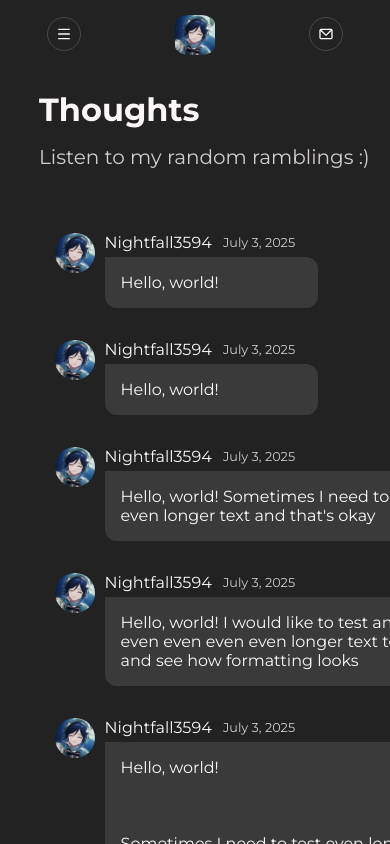
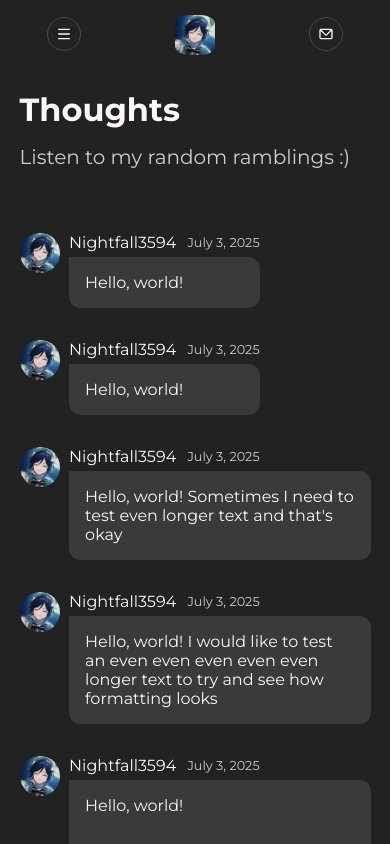
Before and after one commit to Nightfall3594/nightfall-is-a-dev, a React (Vite) app: page /thoughts in a window 390 px wide. Shown: the top 844 px of the page. Built offline with nearby package versions, Linux system fonts and the light colour scheme.

Commit message:
fix(thoughts-page): fix mobile responsiveness for small screens

```diff
--- a/src/components/pages/thoughts/thought-item.css
+++ b/src/components/pages/thoughts/thought-item.css
@@ -2,6 +2,7 @@
     display: flex;
     flex-direction: row;
     margin: 1rem 0;
+    position: relative;
 }
 
 .thought-item__pfp {
@@ -25,17 +26,12 @@
 .thought-item__date {
     font-size: 0.8rem;
     color: var(--muted-text);
-}
-
-.thought-item__content {
-
+    text-wrap: nowrap;
 }
 
 .thought-item__text {
     background-color: var(--lighter-bg);
     padding: 1rem;
     border-radius: 0 12px 12px 12px;
-    width: 100%;
-    max-width: 95%;
     white-space: pre-line; /* Make line breaks literal */
 }
--- a/src/components/pages/thoughts/thoughts.css
+++ b/src/components/pages/thoughts/thoughts.css
@@ -1,11 +1,11 @@
 
 .thoughts {
-    margin: 5% 10%;
+    margin: 5%;
 }
 
 .thoughts-title__container {
     margin-bottom: 3rem;
-    width: 60%;
+    width: 100%;
     margin-left: auto;
     margin-right: auto;
     min-width: 400px;
@@ -23,13 +23,31 @@
 }
 
 .thoughts__list {
-    width: 60%;
-    min-width: 400px;
-    margin-left: auto;
-    margin-right: auto;
-    padding: 0 1rem;
+    width: 100%;
+    margin: 0 auto;
     display: flex;
-    align-items: flex-start;
+    align-items: start;
     justify-content: center;
     flex-direction: column;
+
+    /*border: 1px solid white;*/
 }
+
+@media (min-width: 768px) {
+
+    .thoughts {
+        margin: 5% 10%;
+    }
+
+    .thoughts-title__container {
+        width: 60%;
+        margin-top: 2rem;
+    }
+
+    .thoughts__list {
+        width: 60%;
+        align-items: flex-start;
+        padding: 0 1rem;
+    }
+
+}
```
